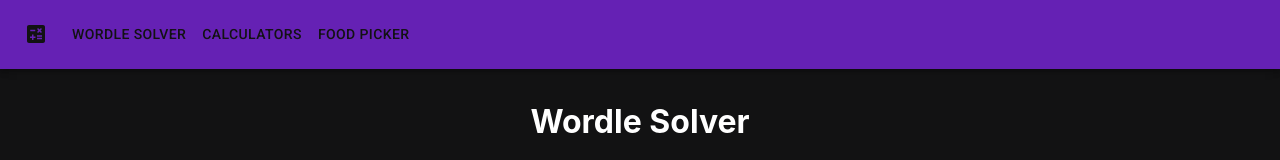
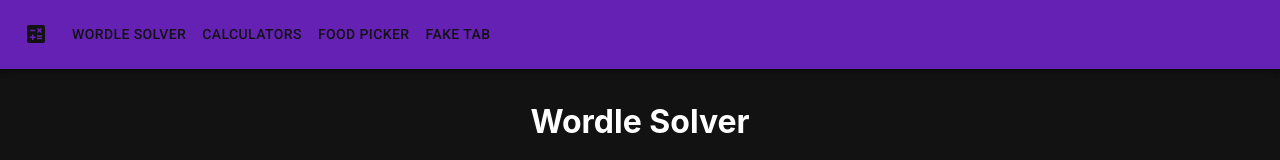
Before and after one commit to valault1/solvers, a React (Create React App) app: page / in a window 1280 px wide. Shown: the top 160 px of the page. Built offline with nearby package versions, Linux system fonts and the light colour scheme.

Commit message:
test commit

```diff
--- a/src/AppRoutes.tsx
+++ b/src/AppRoutes.tsx
@@ -14,6 +14,7 @@ export const NAVBAR_PAGES: NavbarPage[] = [
   { label: "Wordle Solver", route: "wordle" },
   { label: "Calculators", route: "calculators" },
   { label: "Food Picker", route: "food" },
+  { label: "Fake Tab", route: "fake" },
 ];
 export const AppRoutes: React.FC = () => {
   return (
@@ -23,6 +24,7 @@ export const AppRoutes: React.FC = () => {
       <Route path="/wordle" element={<WordleController />} />
       <Route path="/calculators" element={<Calculators />} />
       <Route path="/food" element={<FoodPickerController />} />
+      <Route path="/fake" element={<div> fake tab ;) </div>} />
       <Route path="/*" element={<WordleController />}></Route>
     </Routes>
   );
```
